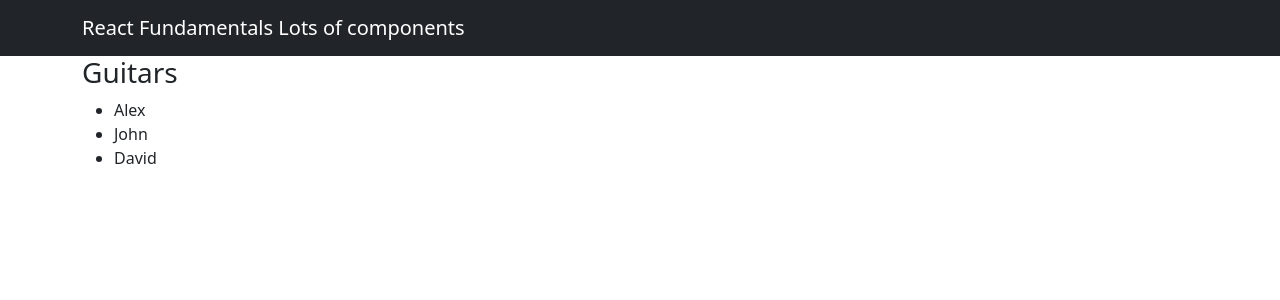
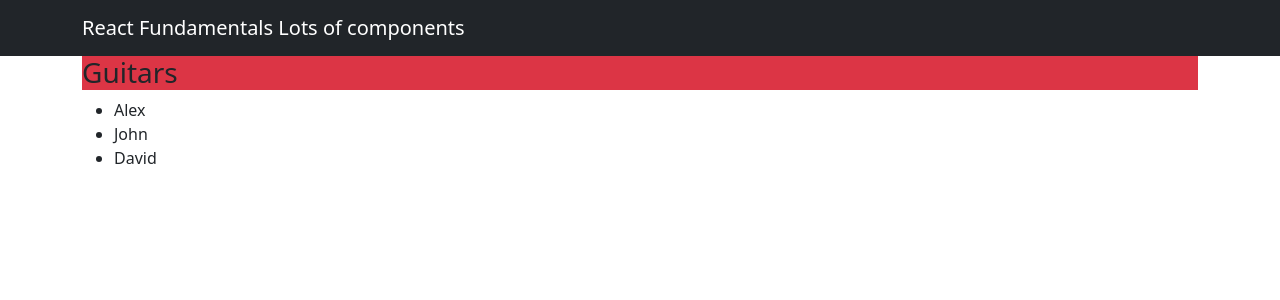
Before and after one commit to alekspanteli/Tutsplus-React-fundamentals, a React (Create React App) app in the folder my-app/: page / in a window 1280 px wide. Shown: the top 300 px of the page. Built offline with nearby package versions, Linux system fonts and the light colour scheme.

Commit message:
adding css classes

```diff
--- a/my-app/package.json
+++ b/my-app/package.json
@@ -7,6 +7,7 @@
     "@testing-library/react": "^13.3.0",
     "@testing-library/user-event": "^13.5.0",
     "bootstrap": "^5.2.0",
+    "prop-types": "^15.8.1",
     "react": "^18.2.0",
     "react-dom": "^18.2.0",
     "react-scripts": "5.0.1",
--- a/my-app/src/App.js
+++ b/my-app/src/App.js
@@ -4,7 +4,6 @@ import List from './List'
 const App = () => {
 
   let guitars = ['Alex', 'John', 'David'];
-
 
 
   return (
@@ -14,6 +13,7 @@ const App = () => {
           <List
             title="Guitars"
             items={guitars}
+            background='danger'
           />
         </div>
     </>
--- a/my-app/src/List.js
+++ b/my-app/src/List.js
@@ -1,14 +1,32 @@
 import ListItem from './ListItem'
+import PropTypes from 'prop-types';
 
 const List = (props) => {
+
   let items = props.items.map((item) => <ListItem text={item} />);
+
+  let css = `bg-${props.background}`;
 
   return (
     <>
-      <h3>{props.title}</h3>
+      <h3 className={css}>{props.title}</h3>
       <ul>{items}</ul>
     </>
   );
 };
 
+List.defaultProps = {
+  items: [],
+  background: 'primary'
+};
+
+List.propTypes = {
+  items: PropTypes.array.isRequired,
+  title: PropTypes.string.isRequired,
+  background: PropTypes.oneOf([
+    'primary',
+    'secondary'
+  ]),
+};
+
 export default List;
```
Also changed, not shown: 1 other file (tests, documents, lock files or other folders).
